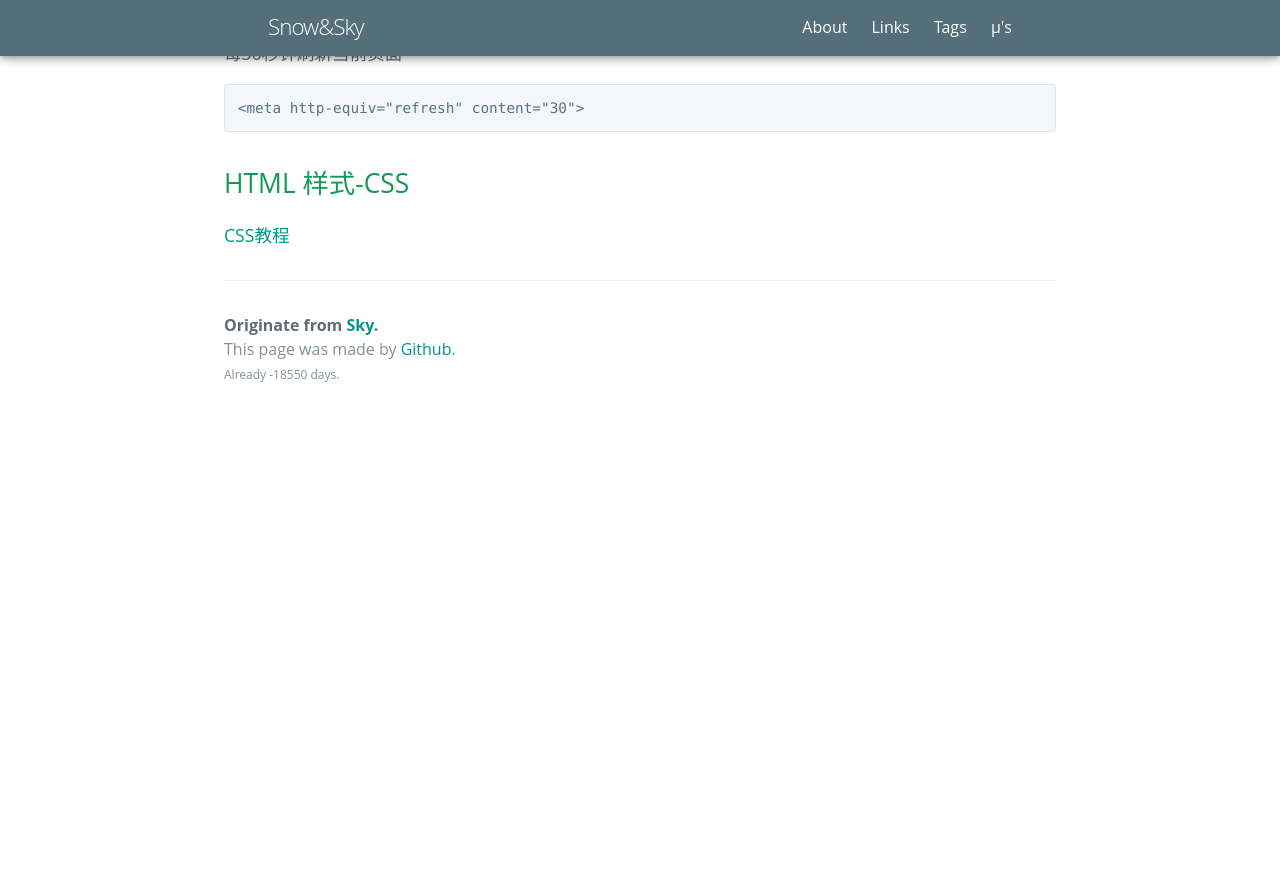
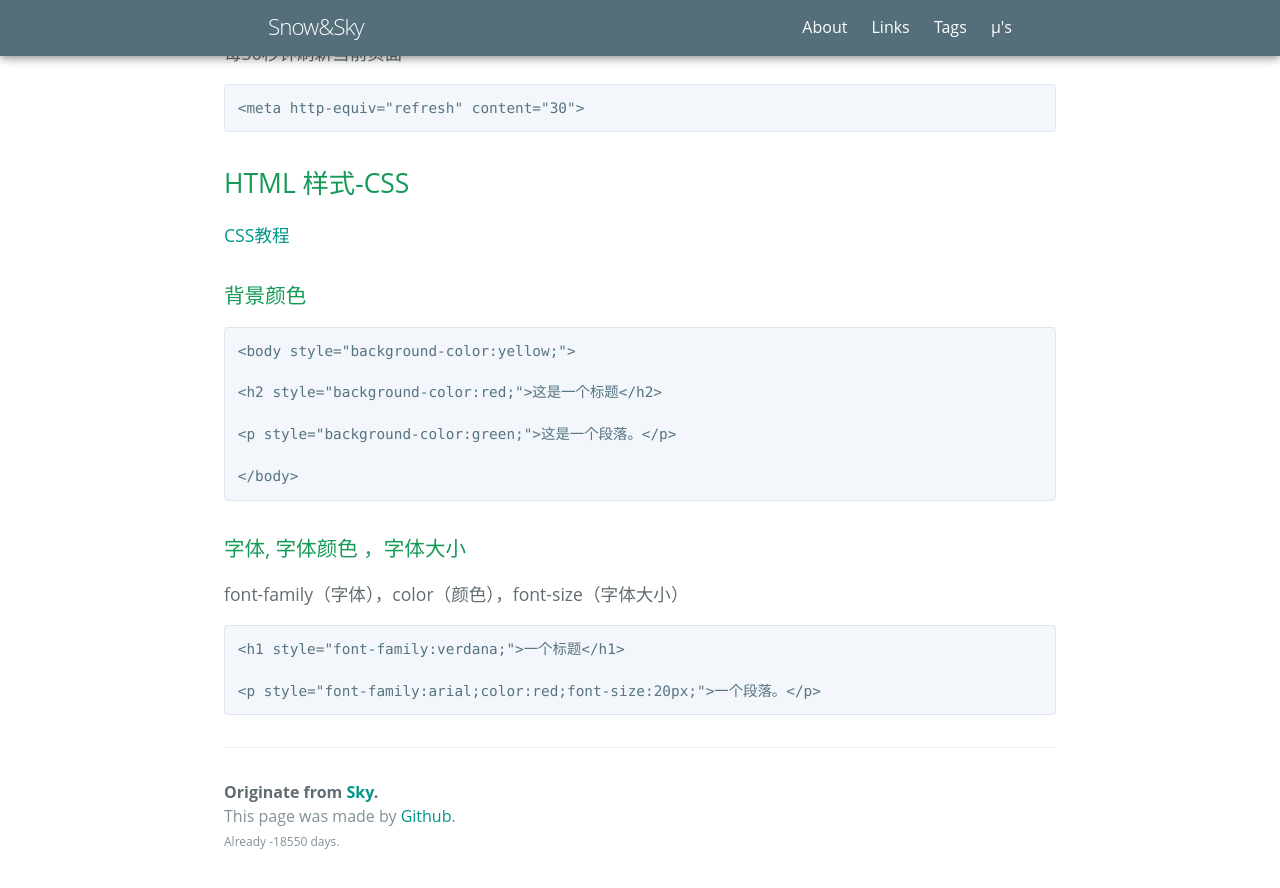
Before and after one commit to NishikinoSky/NishikinoSky.github.io, a Jekyll site: the page built from _posts/2021-5-5-HTML.md, in a window 1280 px wide and 900 px high, scrolled down 6532 px. Shown: the top 888 px of the window. Built offline with Jekyll 4.4.1, drawn with Linux system fonts in a browser that asks for light colours; some web fonts are replaced; before the commit the page ends 6965 px from its top, so only the background shows below that.

Commit message:
Update 2021-5-5-HTML.md

```diff
--- a/_posts/2021-5-5-HTML.md
+++ b/_posts/2021-5-5-HTML.md
@@ -200,3 +200,21 @@ META 元素通常用于指定网页的描述，关键词，文件的最后修改
 ## HTML 样式-CSS
 
 [CSS教程](https://www.runoob.com/css/css-tutorial.html)
+
+### 背景颜色
+
+    <body style="background-color:yellow;">
+
+    <h2 style="background-color:red;">这是一个标题</h2>
+
+    <p style="background-color:green;">这是一个段落。</p>
+
+    </body>
+
+### 字体, 字体颜色 ，字体大小
+
+font-family（字体），color（颜色），font-size（字体大小）
+
+    <h1 style="font-family:verdana;">一个标题</h1>
+
+    <p style="font-family:arial;color:red;font-size:20px;">一个段落。</p>
```
